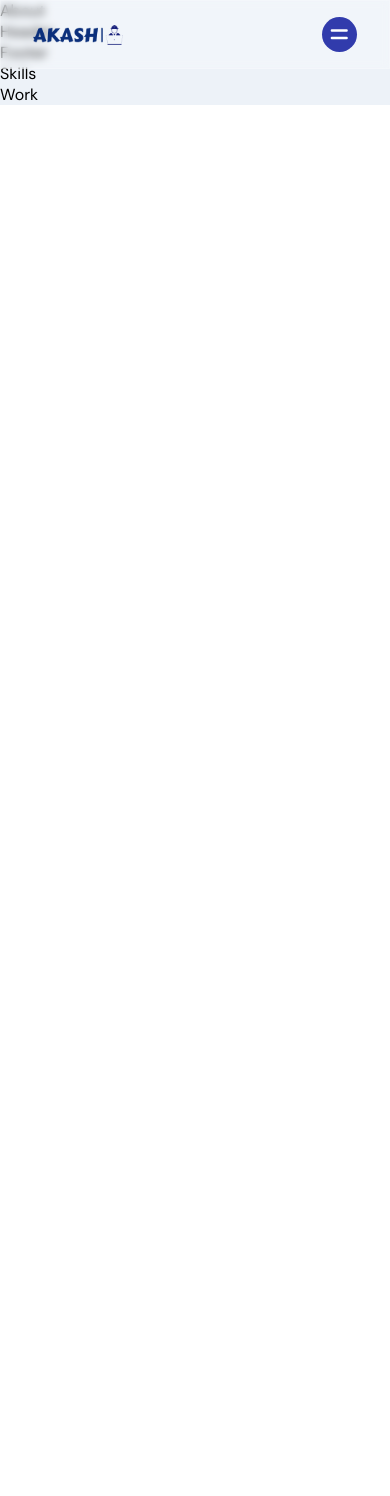
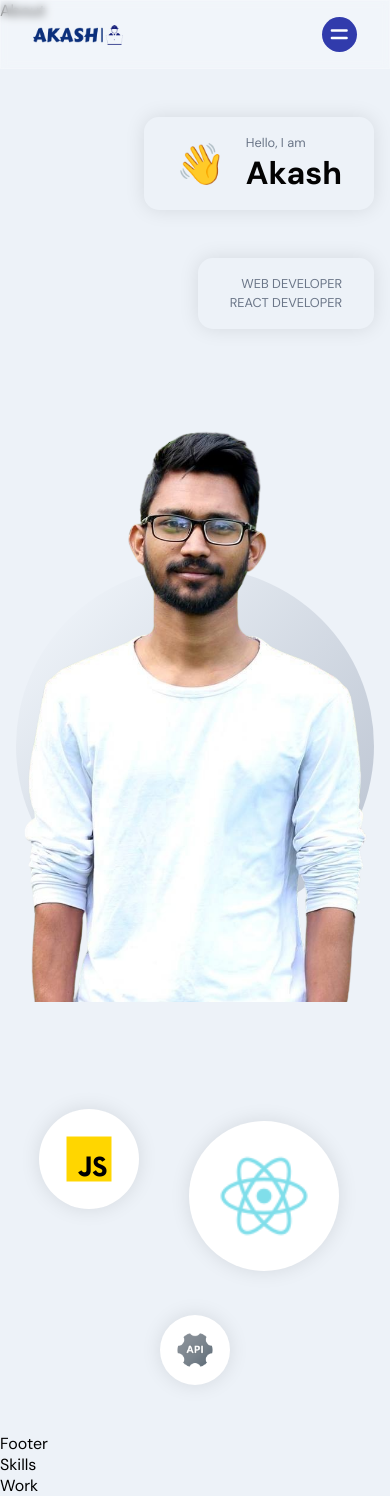
Before and after one commit to akash02-das/das-portfolio, a React (Create React App) app in the folder frontend_react/: page / in a window 390 px wide. Before the commit the page ends 844 px from the top, so only its background shows below. Built offline with nearby package versions, Linux system fonts and the light colour scheme.

Commit message:
style and responsive header section

```diff
--- a/frontend_react/src/container/Header/Header.jsx
+++ b/frontend_react/src/container/Header/Header.jsx
@@ -1,9 +1,71 @@
+import { easeInOut, motion } from "framer-motion";
 import React from "react";
 
+import { images } from "../../constants";
 import "./Header.scss";
 
+const scaleVariants = {
+  whileInView: {
+    scale: [0, 1],
+    opacity: [0, 1],
+    transition: {
+      duration: 1,
+      ease: "easeInOut",
+    },
+  },
+};
+
 const Header = () => {
-  return <div>Header</div>;
+  return (
+    <div id="home" className="app__header app__flex">
+      <motion.div
+        whileInView={{ x: [-100, 0], opacity: [0, 1] }}
+        transition={{ duration: 0.5 }}
+        className="app__header-info"
+      >
+        <div className="app__header-badge">
+          <div className="badge-cmp app__flex">
+            <span>👋</span>
+            <div style={{ marginLeft: 20 }}>
+              <p className="p-text">Hello, I am</p>
+              <h1 className="head-text">Akash</h1>
+            </div>
+          </div>
+
+          <div className="tag-cmp app__flex">
+            <p className="p-text">Web Developer</p>
+            <p className="p-text">React developer</p>
+          </div>
+        </div>
+      </motion.div>
+
+      <motion.div
+        whileInView={{ opacity: [0, 1] }}
+        transition={{ duration: 0.5, delayChildren: 0.5 }}
+        className="app__header-img"
+      >
+        <img src={images.profile} alt="profile_bg" />
+        <motion.img
+          whileInView={{ scale: [0, 1] }}
+          transition={{ duration: 1, ease: easeInOut }}
+          src={images.circle}
+          alt="profile_circle"
+          className="overlay_circle"
+        />
+      </motion.div>
+      <motion.div
+        variants={scaleVariants}
+        whileInView={scaleVariants.whileInView}
+        className="app__header-circles"
+      >
+        {[images.javascript, images.react, images.api].map((circle, index) => (
+          <div className="circle-cmp app__flex" key={`circle-${index}`}>
+            <img src={circle} alt="circle" />
+          </div>
+        ))}
+      </motion.div>
+    </div>
+  );
 };
 
 export default Header;
--- a/frontend_react/src/container/Header/Header.scss
+++ b/frontend_react/src/container/Header/Header.scss
@@ -0,0 +1,185 @@
+#home {
+  position: relative;
+  background: url("../../assets/bgIMG.png");
+  background-size: cover;
+  background-repeat: repeat;
+  background-position: center;
+
+  .app__wrapper {
+    padding: 0;
+
+    .copyright {
+      display: none;
+    }
+  }
+}
+
+.app__header {
+  flex: 1;
+  width: 100%;
+  height: 100%;
+  flex-direction: row;
+  padding: 6rem 2rem 0;
+
+  @media screen and (min-width: 2000px) {
+    padding-top: 8rem;
+  }
+  @media screen and (max-width: 1200px) {
+    flex-direction: column;
+  }
+  @media screen and (max-width: 450px) {
+    padding: 6rem 1rem 2rem;
+  }
+}
+
+.app__header-info {
+  flex: 0.65;
+  display: flex;
+  flex-direction: column;
+  justify-content: flex-start;
+  align-items: flex-start;
+  height: 100%;
+
+  @media screen and (max-width: 2000px) {
+    width: 100%;
+    margin-right: 0rem;
+  }
+}
+
+.app__header-badge {
+  width: 100%;
+  display: flex;
+  flex-direction: column;
+  justify-content: flex-end;
+  align-items: flex-end;
+
+  .badge-cmp,
+  .tag-cmp {
+    padding: 1rem 2rem;
+    border: var(--white-color);
+    border-radius: 15px;
+    flex-direction: row;
+    width: auto;
+    box-shadow: 0 0 20px rgba($color: #000000, $alpha: 0.1);
+  }
+
+  .tag-cmp {
+    flex-direction: column;
+    margin-top: 3rem;
+
+    p {
+      width: 100%;
+      text-transform: uppercase;
+      text-align: right;
+    }
+  }
+
+  span {
+    font-size: 2.5rem;
+
+    @media screen and (min-width: 2000px) {
+      font-size: 5rem;
+    }
+    @media screen and (max-width: 1200px) {
+      justify-content: flex-start;
+      align-items: flex-start;
+    }
+  }
+}
+
+.app__header-circles {
+  flex: 0.75;
+  display: flex;
+  flex-direction: column;
+  justify-content: space-evenly;
+  align-items: flex-start;
+  height: 100%;
+  margin-left: 1rem;
+
+  div {
+    width: 100px;
+    height: 100px;
+    border-radius: 50%;
+    background: var(--white-color);
+    box-shadow: 0 0 20px rgba($color: #000000, $alpha: 0.1);
+
+    img {
+      width: 60%;
+      height: 60%;
+    }
+  }
+
+  div:nth-child(1) {
+    width: 100px;
+    height: 100px;
+  }
+
+  div:nth-child(2) {
+    width: 150px;
+    height: 150px;
+    margin: 1.75rem;
+  }
+
+  div:nth-child(3) {
+    width: 70px;
+    height: 70px;
+  }
+
+  @media screen and (min-width: 2000px) {
+    div:nth-child(1) {
+      width: 400px;
+      height: 400px;
+    }
+
+    div:nth-child(2) {
+      width: 170px;
+      height: 170px;
+    }
+
+    div:nth-child(3) {
+      width: 200px;
+      height: 200px;
+    }
+  }
+
+  @media screen and (max-width: 1200px) {
+    width: 100%;
+    flex-direction: row;
+    flex-wrap: wrap;
+    margin-left: 0;
+
+    div {
+      margin: 1rem;
+    }
+  }
+}
+
+.app__header-img {
+  flex: 1;
+  height: 100%;
+  display: flex;
+  justify-content: flex-end;
+  align-items: flex-end;
+  position: relative;
+
+  img {
+    width: 100%;
+    height: 700px;
+    object-fit: contain;
+    z-index: 1;
+  }
+
+  .overlay_circle {
+    position: absolute;
+    left: 0;
+    right: 0;
+    bottom: 0;
+    z-index: 0;
+    width: 100%;
+    height: 90%;
+  }
+
+  @media screen and (max-width: 1200px) {
+    margin: 2rem 0;
+  }
+}
```
Also changed, not shown: frontend_react/src/assets/profile.png.
